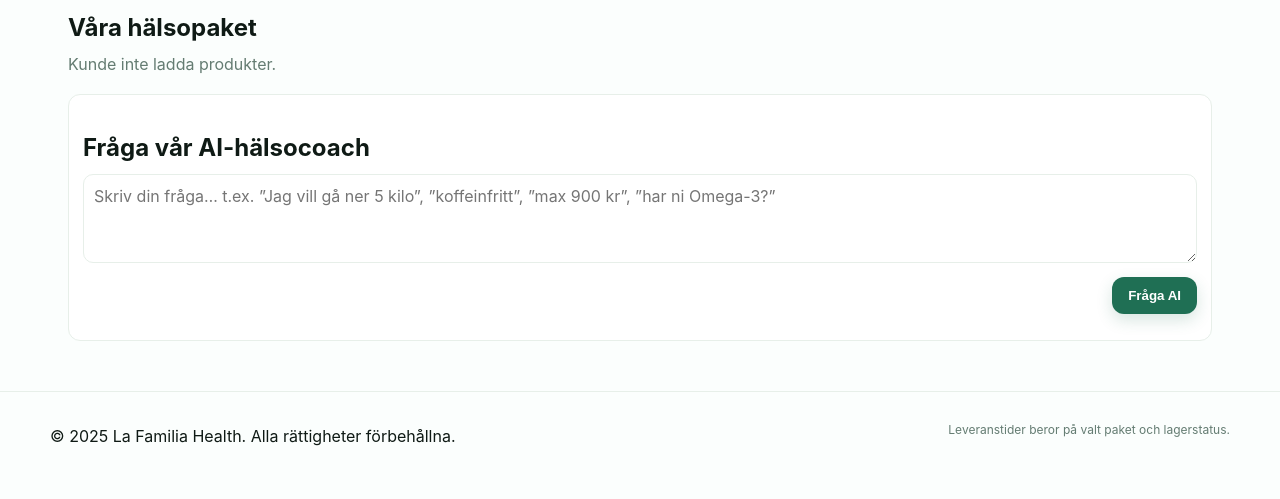
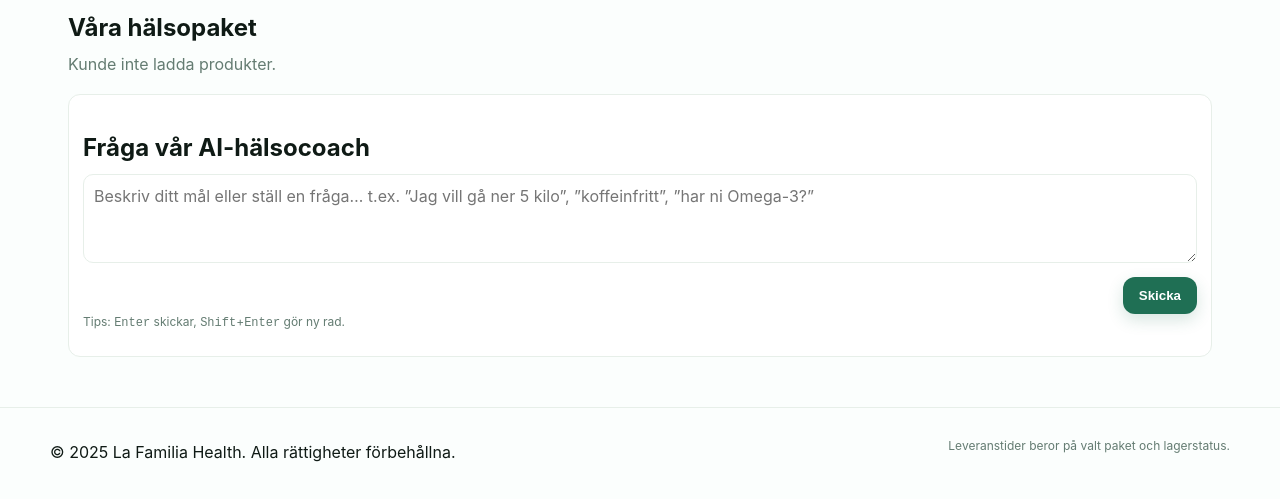
Before and after one commit to jarnbjer/Lafamilia, a plain HTML site: page index.html in a window 1280 px wide. Shown: the part 109-608 px from the top of the page. Drawn offline with Linux system fonts and the light colour scheme; no server answers.

Commit message:
Update index.html

```diff
--- a/index.html
+++ b/index.html
@@ -13,7 +13,6 @@
   <header class="site-header">
     <div class="container header-inner">
       <a href="/" class="brand brand-logo" aria-label="La Familia Health">
-        <!-- Ändra filnamn om loggan heter något annat -->
         <img src="assets/LaFamilia_health_Logo.jpg" alt="La Familia Health" />
         <span class="brand-text">LaFamilia Health</span>
       </a>
@@ -23,7 +22,6 @@
         <a href="#coach">AI-coach</a>
       </nav>
 
-      <!-- Header actions: Kundvagn + Till kassan -->
       <div class="header-actions">
         <div id="cartSummary" class="cart-summary" role="button" tabindex="0" title="Öppna kundvagn">
           Kundvagn: 0 varor • 0 kr
@@ -34,28 +32,34 @@
   </header>
 
   <main class="container">
-    <!-- Standardpaket (renderas av app.js) -->
+    <!-- Standardpaket -->
     <section id="paket">
       <h2>Våra hälsopaket</h2>
       <div id="productGrid" class="grid"></div>
     </section>
 
-    <!-- AI-hälsocoach -->
+    <!-- AI-hälsocoach (tvårutors-chatt) -->
     <section id="coach" class="coach">
       <h2>Fråga vår AI-hälsocoach</h2>
+
+      <!-- Inmatning (ruta 1) -->
       <form id="coachForm" class="coach-form" autocomplete="off">
         <textarea
+          id="coachInput"
           name="msg"
-          placeholder="Skriv din fråga… t.ex. ”Jag vill gå ner 5 kilo”, ”koffeinfritt”, ”max 900 kr”, ”har ni Omega-3?”"
+          placeholder="Beskriv ditt mål eller ställ en fråga… t.ex. ”Jag vill gå ner 5 kilo”, ”koffeinfritt”, ”har ni Omega-3?”"
           required
           aria-label="Din fråga till AI"
           rows="3"
         ></textarea>
         <div class="coach-actions">
-          <button class="btn" type="submit">Fråga AI</button>
+          <button class="btn" type="submit" id="coachSend">Skicka</button>
         </div>
+        <div class="small muted">Tips: <kbd>Enter</kbd> skickar, <kbd>Shift</kbd>+<kbd>Enter</kbd> gör ny rad.</div>
       </form>
-      <div id="coachResult"></div>
+
+      <!-- Historik (ruta 2) -->
+      <div id="chatLog" class="chat-log" aria-live="polite"></div>
     </section>
   </main>
 
@@ -67,15 +71,13 @@
     </div>
   </footer>
 
-  <!-- Kundvagnspanel (drawer) -->
+  <!-- Kundvagnspanel -->
   <div id="cartDrawer" class="drawer">
     <div class="drawer-head">
       <strong>Kundvagn</strong>
       <button class="icon-btn" id="closeDrawerBtn" aria-label="Stäng">✕</button>
     </div>
-    <div class="drawer-body" id="cartList">
-      <!-- rader renderas av app.js -->
-    </div>
+    <div class="drawer-body" id="cartList"></div>
     <div class="drawer-foot">
       <div class="row">
         <span>Delsumma</span>
@@ -102,7 +104,6 @@
   <!-- App-logik -->
   <script src="app.js"></script>
   <script>
-    // Öppna kundvagn via sammanfattningen i headern (klick + tangent)
     (function(){
       const el = document.getElementById('cartSummary');
       if(!el) return;
```
